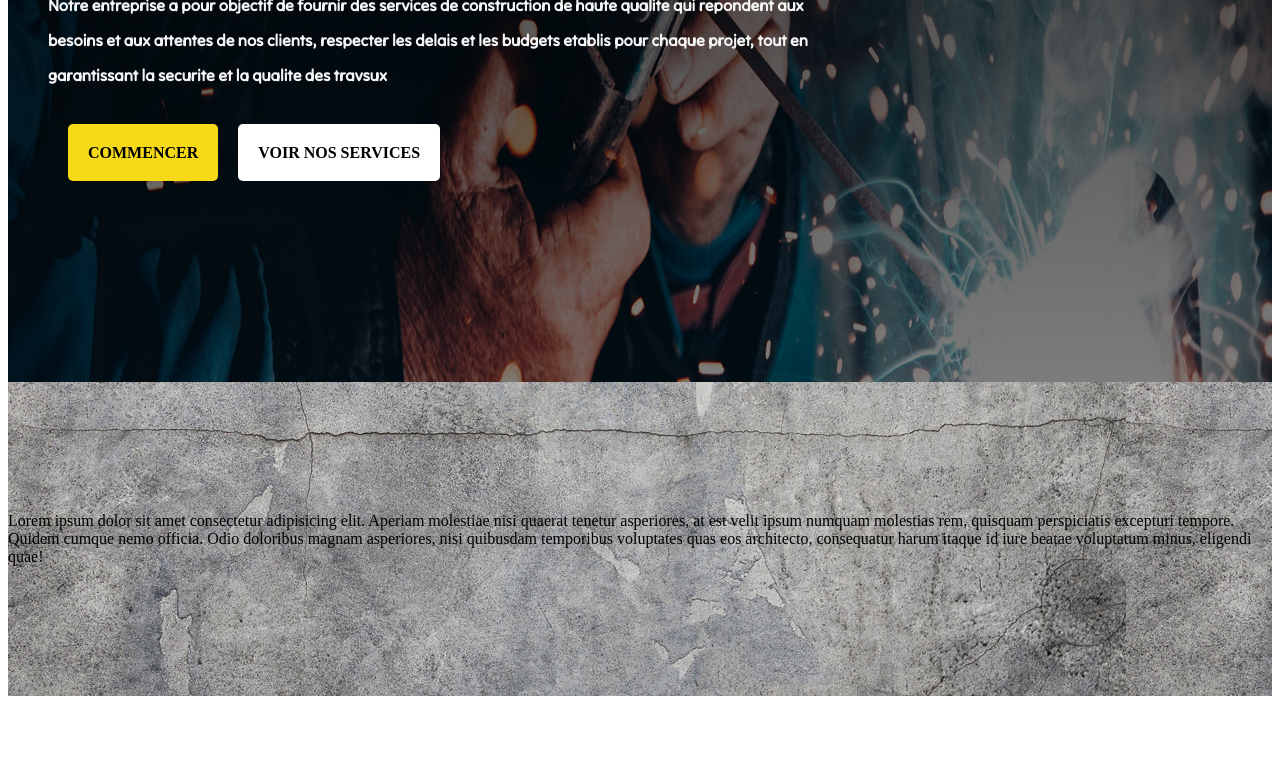
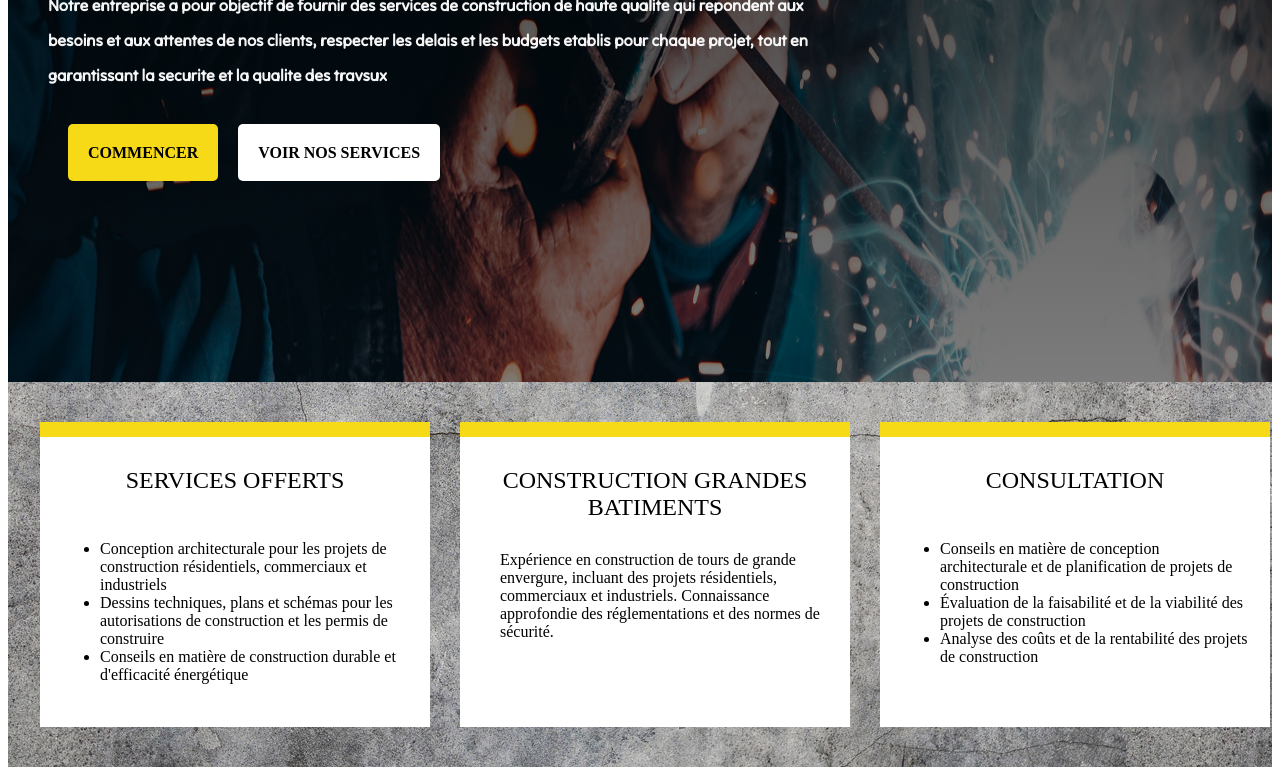
Before and after one commit to Sublime12/tp-1-html-css-entreprise-construction, a website: page index.html in a window 1280 px wide. Shown: the part 464-1239 px from the top of the page. Before the commit the page ends 1168 px from the top, so only its background shows below. Drawn offline with Linux system fonts and the light colour scheme.

Commit message:
End creation of cards elements on index page

```diff
--- a/index.css
+++ b/index.css
@@ -41,6 +41,10 @@ a {
     font-size: large;
 }
 
+.text-2xl {
+    font-size: 1.5em;
+}
+
 .text-3xl {
     font-size: 2em;
 }
@@ -59,6 +63,10 @@ a {
     font-weight: bold;
 }
 
+.font-normal {
+    font-weight: 450;
+}
+
 .text-center {
     text-align: center;
 }
@@ -74,6 +82,10 @@ a {
 
 .pl-10 {
     padding-left: 20px;
+}
+
+.pl-5 {
+    padding-left: 10px;
 }
 
 .pl-50 {
@@ -94,6 +106,10 @@ a {
 
 .pt-25 {
     padding-top: 50px;
+}
+
+.pt-15 {
+    padding-top: 30px;
 }
 
 .pt-10 {
@@ -119,9 +135,19 @@ a {
     padding-bottom: 220px;
 }
 
+.py-40 {
+    padding-top: 40px;
+    padding-bottom: 40px;
+}
+
 .px-20 {
     padding-left: 40px;
     padding-right: 40px;
+}
+
+.px-10 {
+    padding-left: 20px;
+    padding-right: 20px;
 }
 
 /* For text very small */
@@ -137,8 +163,20 @@ a {
     width: 800px;
 }
 
+.w-350 {
+    width: 350px;
+}
+
+.h-290 {
+    height: 290px;
+}
+
 .border {
     border: solid black 1px;
+}
+
+.border-t-yellow-7\.5 {
+    border-top: solid #f7da17 15px;
 }
 
 .flex {
@@ -157,6 +195,10 @@ a {
     align-items: end;
 }
 
+.items-center {
+    align-items: center;
+}
+
 .text-gray {
     color: #505050;
 }
@@ -164,6 +206,10 @@ a {
 .space-x-10 > * {
     margin-left: 20px;
     /* margin-right: 20px; */
+}
+
+.space-x-15 > * {
+    margin-left: 30px;
 }
 
 .underline {
@@ -224,3 +270,7 @@ a {
 .rounded-sm {
     border-radius: 5px;
 }
+
+.list-style-trait > li {
+    list-style: disc;
+}
--- a/index.html
+++ b/index.html
@@ -55,8 +55,59 @@
     <!-- End section theme website -->
 
     <!-- Beginning displaying of cards -->
-    <section class="flex bg-image-service py-65">
-        <div>Lorem ipsum dolor sit amet consectetur adipisicing elit. Aperiam molestiae nisi quaerat tenetur asperiores, at est velit ipsum numquam molestias rem, quisquam perspiciatis excepturi tempore. Quidem cumque nemo officia. Odio doloribus magnam asperiores, nisi quibusdam temporibus voluptates quas eos architecto, consequatur harum itaque id iure beatae voluptatum minus, eligendi quae!</div>
+    <section class="flex justify-center items-center bg-image-service py-40 space-x-15">
+        <!-- First card -->
+        <div class="w-350 h-290 px-10 bg-white border-t-yellow-7.5">
+            <div class="font-normal text-2xl pt-15 text-center">
+                SERVICES OFFERTS
+            </div>
+            <div class="pt-15">
+                <ul class="list-style-trait">
+                    <li>
+                        Conception architecturale pour les projets de construction résidentiels, commerciaux et industriels
+                    </li>
+                    <li>
+                        Dessins techniques, plans et schémas pour les autorisations de construction et les permis de construire
+                    </li>
+                    <li>
+                        Conseils en matière de construction durable et d'efficacité énergétique
+                    </li>
+                </ul>
+
+            </div>
+        </div>
+        <!-- End first card -->
+        <!-- Second card -->
+        <div class="w-350 h-290 px-10 bg-white border-t-yellow-7.5">
+            <div class="font-normal text-2xl pt-15 text-center">
+                CONSTRUCTION GRANDES BATIMENTS
+            </div>
+            <div class="pt-15 pl-10">
+                Expérience en construction de tours de grande envergure, incluant des projets résidentiels, commerciaux et industriels. Connaissance approfondie des réglementations et des normes de sécurité.
+            </div>
+        </div>
+        <!-- End second card -->
+        <!-- third card -->
+        <div class="w-350 h-290 px-10 bg-white border-t-yellow-7.5">
+            <div class="font-normal text-2xl pt-15 text-center">
+                CONSULTATION
+            </div>
+            <div class="pt-15">
+                <ul class="list-style-trait">
+                    <li>
+                        Conseils en matière de conception architecturale et de planification de projets de construction
+                    </li>
+                    <li>
+                        Évaluation de la faisabilité et de la viabilité des projets de construction
+                    </li>
+                    <li>
+                        Analyse des coûts et de la rentabilité des projets de construction
+                    </li>
+                </ul>
+
+            </div>
+        </div>
+        <!-- End third card -->
     </section>
     <!-- End displaying of cards -->
     </body>
```
